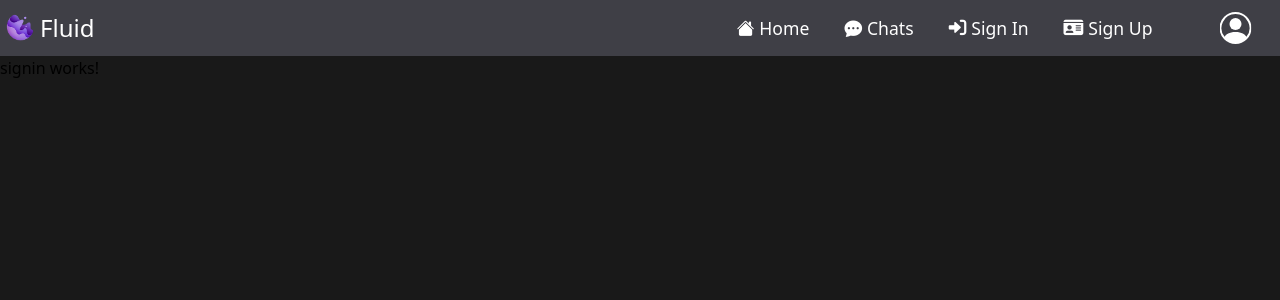
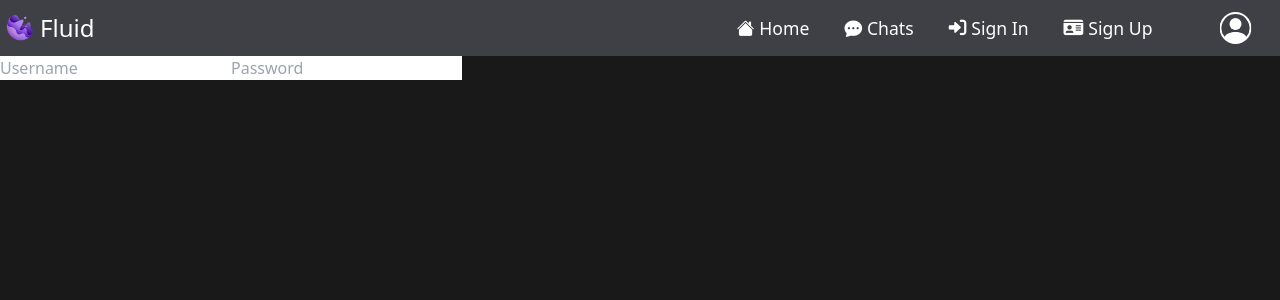
Before and after one commit to Foster0123/Fluid, an Angular app: page /signin in a window 1280 px wide. Shown: the top 300 px of the page. Built offline with nearby package versions, Linux system fonts and the light colour scheme.

Commit message:
Fluid Modules Added & UI Development(Chat Section Component) In Progress 3

```diff
--- a/src/client/app/components/chat-section/chat-section.component.scss
+++ b/src/client/app/components/chat-section/chat-section.component.scss
@@ -37,6 +37,7 @@
     justify-content: center;
     align-items: center;
     flex-direction: column;
+    padding: 30px 0;
     #chat-intro-image {
         width: 100px;
         height: 100px;
--- a/src/client/app/components/signin/signin.component.html
+++ b/src/client/app/components/signin/signin.component.html
@@ -1 +1,8 @@
-<p>signin works!</p>
+<div class="signin-container">
+    <div>
+        <form action="" method="POST">
+            <input name="signin_username" type="text" placeholder="Username">
+            <input name="signin_password" type="password" placeholder="Password">
+        </form>
+    </div>
+</div>
--- a/src/client/assets/scss/main.scss
+++ b/src/client/assets/scss/main.scss
@@ -7,11 +7,16 @@
     padding: 0;
     box-sizing: border-box;
 }
-
+html {
+    height: 100%;
+}
 body {
+    height: inherit;
     background-color: rgba(0, 0, 0, 0.9);
 }
-
+#app-root {
+    height: inherit;
+}
 @tailwind base;
 @tailwind components;
 @tailwind utilities;
```
